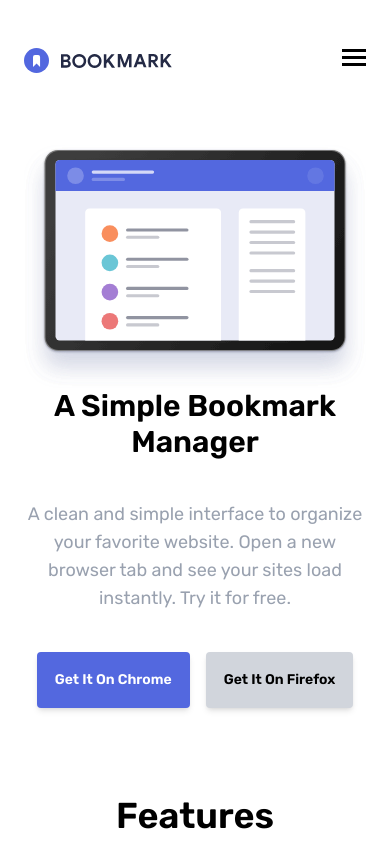
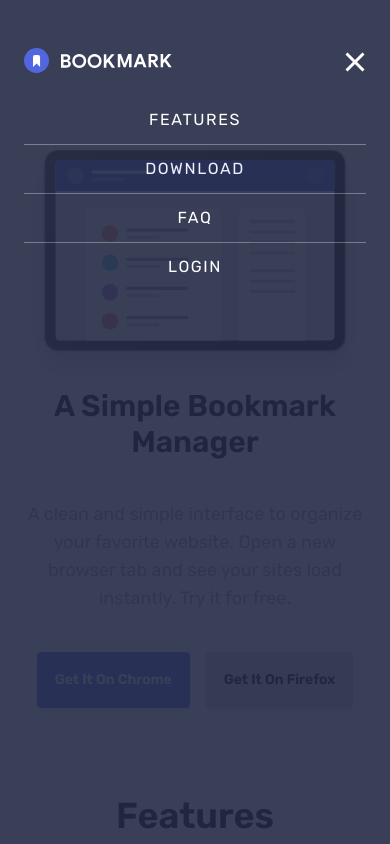
Before and after one commit to Shtekata/tailwind-bookmark, a website: page index.html in a window 390 px wide. Both pictures are taken after a click on the button 354 px from the left and 60 px from the top of the page. Shown: the top 844 px of the page. Drawn offline with Linux system fonts and the light colour scheme.

Commit message:
Adding some javascript

```diff
--- a/input.css
+++ b/input.css
@@ -69,6 +69,9 @@
 
 .open {
   transform: rotate(90deg);
+  position: fixed;
+  top: 50px;
+  right: 25px;
 }
 
 .open .hamburger-top {
--- a/js/script.js
+++ b/js/script.js
@@ -38,8 +38,12 @@
 
 const tabs = document.querySelectorAll('.tab')
 const panels = document.querySelectorAll('.panel')
+const btn = document.getElementById('menu-btn')
+const menu = document.getElementById('menu')
+const logo = document.getElementById('logo')
 
 tabs.forEach(tab => tab.addEventListener('click', onTabClick))
+btn.addEventListener('click', navToggle)
 
 function onTabClick(e) {
   tabs.forEach(tab => tab.children[0].classList.replace('border-softRed', 'border-white'))
@@ -50,3 +54,11 @@ function onTabClick(e) {
 
   document.getElementById('panels').getElementsByClassName(classString)[0].classList.replace('hidden', 'flex')
 }
+
+function navToggle(e) {
+  btn.classList.toggle('open')
+  menu.classList.toggle('flex')
+  menu.classList.toggle('hidden')
+  if (menu.classList.contains('flex')) logo.setAttribute('src', './images/logo-bookmark-footer.svg')
+  else logo.setAttribute('src', './images/logo-bookmark.svg')
+}
```
Also changed, not shown: css/output.css.
